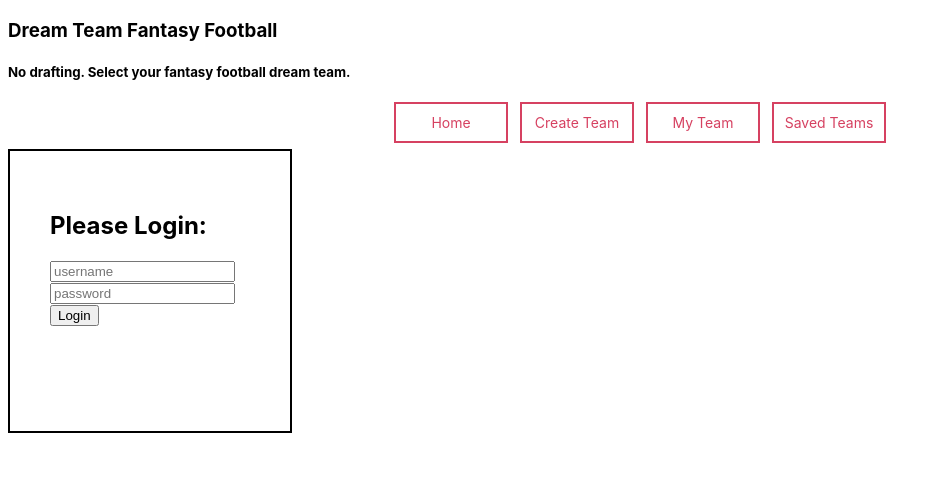
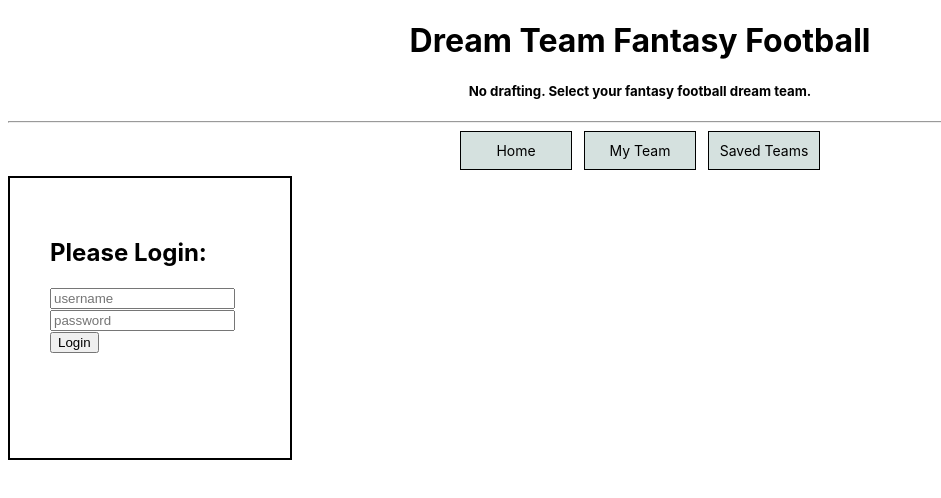
Before and after one commit to JWehder/Dream-Team-Fantasy-Football, a React (Create React App) app: page /login in a window 1280 px wide. Shown: the top 498 px of the page, without its empty margins (0-941 px from the left). Built offline with nearby package versions, Linux system fonts and the light colour scheme; no server answers.

Commit message:
finished editing header. creating saved teams component now

```diff
--- a/src/components/App.js
+++ b/src/components/App.js
@@ -79,13 +79,6 @@ function App() {
         handleClick={handleClick}
         />
         <Switch>
-          <Route path="/createteam">
-            <CreateTeam
-            isLoggedIn={loggedIn}
-            team={teamData}
-            setTeam={setTeamData}
-            />
-          </Route>
           <Route path="/myteam">
             <MyTeam
             onSaveTeam={handleSaveTeam}
--- a/src/components/Header.js
+++ b/src/components/Header.js
@@ -2,9 +2,10 @@ import React from "react";
 
 function Header() {
     return (
-        <div>
-            <h3>Dream Team Fantasy Football</h3>
+        <div className="webpageHeader">
+            <h1>Dream Team Fantasy Football</h1>
             <h5>No drafting. Select your fantasy football dream team.</h5>
+            <hr></hr>
         </div>
     )
 }
--- a/src/components/NavBar.js
+++ b/src/components/NavBar.js
@@ -11,27 +11,17 @@ function NavBar({ handleClick, isLoggedIn }) {
             exact
             className="navLink"
             activeStyle={{
-            background: "darkred",
+            background: "#878f99",
             }}
         >
             Home
-        </NavLink>
-        <NavLink
-            to="/createteam"
-            exact
-            className="navLink"
-            activeStyle={{
-            background: "darkred",
-            }}
-        >
-            Create Team
         </NavLink>
         <NavLink
             to="/myteam"
             exact
             className="navLink"
             activeStyle={{
-            background: "darkred",
+            background: "#878f99",
             }}
         >
             My Team
@@ -41,7 +31,7 @@ function NavBar({ handleClick, isLoggedIn }) {
             exact
             className="navLink"
             activeStyle={{
-            background: "darkred",
+            background: "#878f99",
             }}
         >
             Saved Teams
@@ -54,7 +44,7 @@ function NavBar({ handleClick, isLoggedIn }) {
             className="navLink"
             onClick={handleClick}
             activeStyle={{
-            background: "darkred",
+            background: "#878f99",
             }}
         >
             Logout
--- a/src/index.css
+++ b/src/index.css
@@ -91,10 +91,10 @@ div.playerContainer {
   width: 90px;
   padding: 10px;
   margin: 0 6px 6px;
-  background: white;
-  border: 2px solid #d64161;
+  background-color: #d5e1df;
+  border: 1px solid black;
   text-decoration: none;
-  color: #d64161;
+  color: black;
   text-align: center;
   font-size: 14px;
 }
@@ -120,3 +120,11 @@ div.playerContainer {
 .tableHead {
   background-color: #878f99;
 }
+
+.tableBody {
+  background-color: #d5e1df;
+}
+
+.webpageHeader {
+  text-align: center;
+}
```
